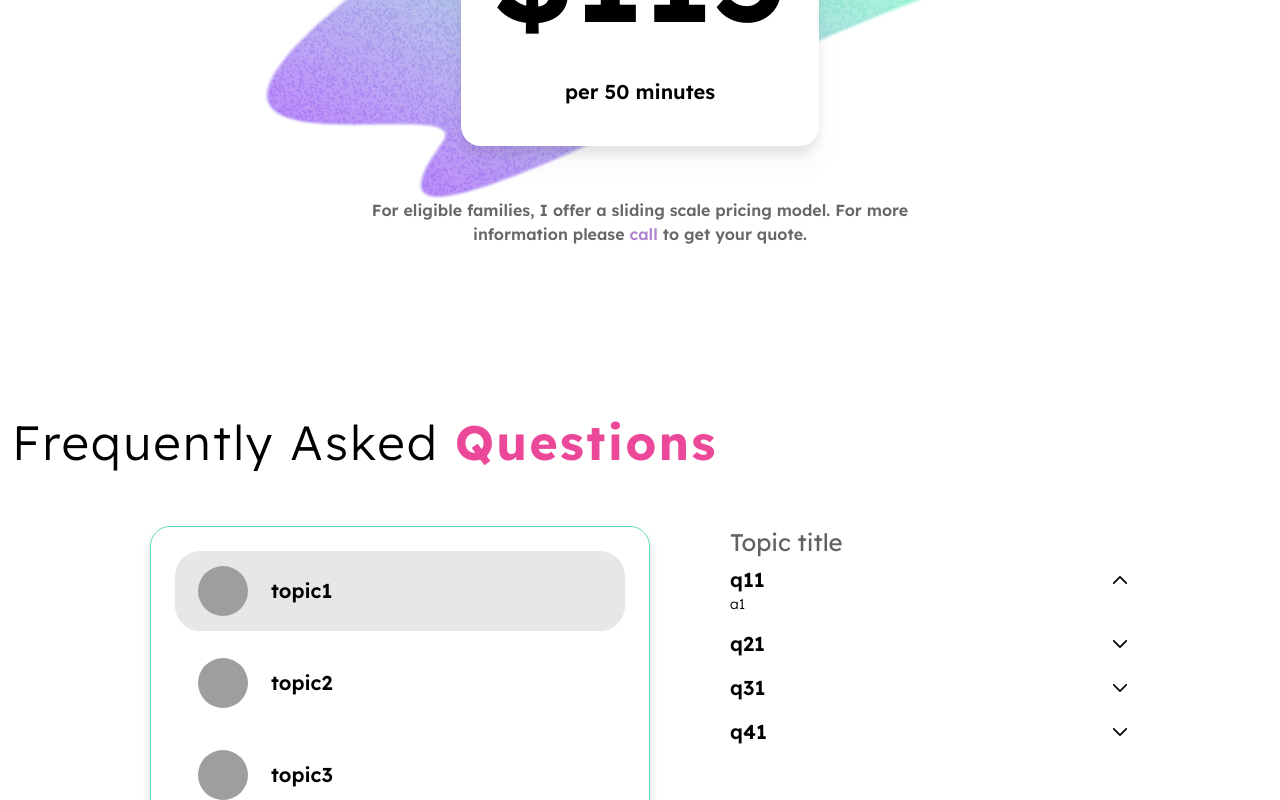
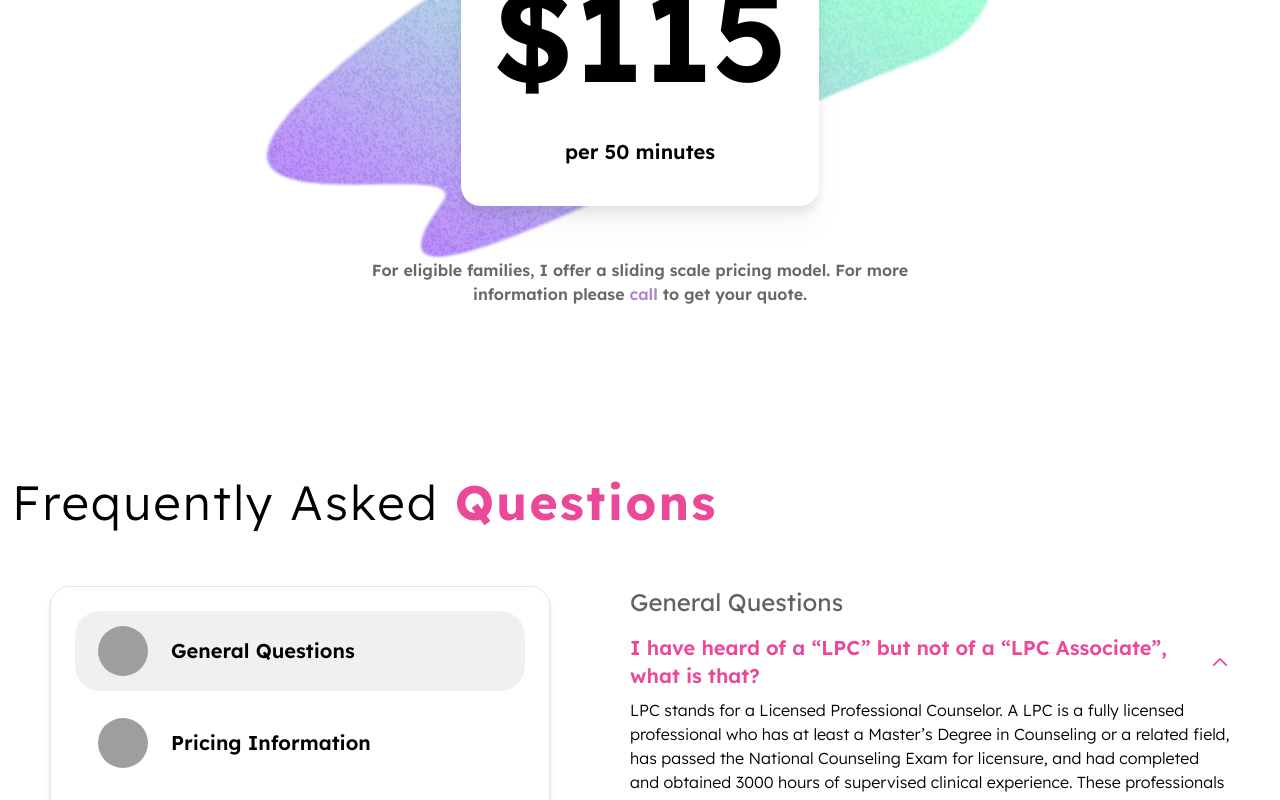
Before and after one commit to PWalis/alicia-counseling, a Next.js app: page / in a window 1280 px wide. Shown: the part 5636-6436 px from the top of the page. Built offline with nearby package versions, Linux system fonts and the light colour scheme.

Commit message:
FAQ section filled out information

```diff
--- a/ui/contact/Contact.tsx
+++ b/ui/contact/Contact.tsx
@@ -123,7 +123,7 @@ export function Contact() {
             <p className="text-pink-300 mt-2 mb-2 tracking-wide">
               Please call during business hours
             </p>
-            <a href="tel:1234567890" className="h-16 w-48 px-10 btn-grad rounded-[20px] drop-shadow-md">
+            <a href="tel:1234567890" className="h-16 w-48 px-10 pt-5 btn-grad rounded-[20px] flex items-center justify-center drop-shadow-md">
               Call My Office
             </a>
           </div>
--- a/ui/faq/FAQ.tsx
+++ b/ui/faq/FAQ.tsx
@@ -41,43 +41,86 @@ export function FAQ() {
 
   const faqs: Record<string, any> = {
     topic1: [
-      ["q11", "a1"],
-      ["q21", "a2"],
-      ["q31", "a3"],
-      ["q41", "a4"],
+      [
+        "I have heard of a “LPC” but not of a “LPC Associate”, what is that?",
+        "LPC stands for a Licensed Professional Counselor. A LPC is a fully licensed professional who has at least a Master’s Degree in Counseling or a related field, has passed the National Counseling Exam for licensure, and had completed and obtained 3000 hours of supervised clinical experience. These professionals are in independent practice. A LPC Associate (Licensed Professional Counselor Associate) is a provisional license to conduct counseling under the supervision of a Licensed Professional Counselor Supervisor (LPC-S). A LPC Associate has also earned a Master’s Degree in Counseling or a related field, has passed the National Counseling Exam for licensure, and is in the process of completing the required 3000 hours of supervised clinical experience to obtain full and independent licensure. Hey, that’s me! As a LPC Associate, I am supervised by Shawna Storey-Lovin, LPC-S. ",
+      ],
+      [
+        "If I bring my minor in to see you, how do I get to be involved?",
+        "As the parent/guardian of your minor, I rely heavily on your input and feedback related to your child. The first session is a sit down with you to discuss your concerns and desires for your child. After that, it’s time to get to work and most of my time will be spent directly working with your child independently. However, throughout your child’s treatment, we will engage in periodic parent training and/or consultation sessions to form a partnership and provide the best treatment for your child. ",
+      ],
     ],
     topic2: [
-      ["q12", "a1"],
-      ["q22", "a2"],
-      ["q32", "a3"],
-      ["q42", "a4"],
+      [
+        "How Much is a Session?",
+        "Self-pay sessions are $115.00 per 50-minute session.",
+      ],
+      [
+        "Do You Take Insurance?",
+        "I do not currently accept any commercial insurance plans and would be considered an Out of Network Provider. While I do not submit claims on your behalf to your insurance company, I am glad to provide you with a super bill you may file with your insurance if you desire to seek an opportunity for reimbursement of services. Please note that I cannot guarantee reimbursement through your insurance for the services rendered.",
+      ],
+      [
+        "What is the Sliding Scale based rate?",
+        "A sliding scale based rate is a way for lower income individuals/families to receive the help that they need at a lower rate. Sliding scale rates are offered on a limited basis and based off of proof of income.",
+      ],
+      [
+        "What is the Good Faith Estimate?",
+        "As of January 1, 2022, state-licensed health care providers must provide a Good Faith Estimate of expected health care charges to every new and continuing client who is either uninsured or not utilizing insurance. This is to provide you with an estimate of what your treatment may cost. You will be provided with a Good Faith Estimate with your initial paperwork and additionally as the need for ongoing sessions are determined.",
+      ],
     ],
     topic3: [
-      ["q13", "a1"],
-      ["q23", "a2"],
-      ["q33", "a3"],
-      ["q43", "a4"],
+      [
+        "How Long will Therapy Take?",
+        "There is not a rule book or designated timetable related to a standard therapeutic journey. Each person requires different lengths of treatment to meet their optimal well-being. The objective in therapy is to improve your overall well-being, functioning, and reach the goals you have set as part of your treatment plan. Therapy can be used both for intervention, growth, and maintenance. My objective as your counselor is to encourage and challenge your healing at a pace that is comfortable to you.",
+      ],
+      [
+        "What is Counseling?",
+        "Counseling is a behavioral health effort through self-exploration that considers values, beliefs, interests, and memories in a journey to rediscover YOU. Counseling focuses on emotional healing and well-being and tackles a decreased level of functioning. Counseling can only be provided by a licensed mental health professional. ",
+      ],
+      [
+        "What is Coaching?",
+        "Coaching is a supportive, encouraging, non-directive approach to developing skills, behaviors, and processes to achieve desired goals. We are going to set goals and work to achieve those goals. In coaching sessions, we are focusing on specific skill sets, competencies, and goals you are fostering your energy towards. With coaching, we are trying to elevate reaching your goals through use of your strengths. ",
+      ],
     ],
     topic4: [
-      ["q14", "a1"],
-      ["q24", "a2"],
-      ["q34", "a3"],
-      ["q44", "a4"],
+      [
+        "What is Your Niche?",
+        "My niche and passion are working with individuals (ages 5+) with neurodivergence, women’s health issues including those struggling with medical fragility, difficulty with self-esteem and self-compassion, postpartum depression, people-pleasing and boundary setting difficulties, and working with blended families, single parents, couples, and those struggling with relationship difficulties. In addition, I work with fellow therapists and associates to aid in finding work life balance, career fulfillment, and maneuvering the demands of being in the helping profession. ",
+      ],
+      [
+        "Do you offer Christian counseling? What if I am not a Christian, can you still help?",
+        "As a Christian myself, I do offer faith-based interventions for those that are seeking to deepen their understanding of faith in relational to their mental health. However, my practice is not limited to those whose beliefs are different than mine. Together, we can take a collaborative approach whether faith based or not and reach your mental health goals together. ",
+      ],
     ],
   };
 
+  const topicTitles: Record<string, string> = {
+    topic1: "General Questions",
+    topic2: "Pricing Information",
+    topic3: "Therapy Information",
+    topic4: "My Methods",
+  };
+
   return (
-    <section id="faq" className=" px-3 flex flex-col justify-center items-center w-full mb-20 mt-20">
+    <section
+      id="faq"
+      className=" px-3 flex flex-col justify-center items-center w-full mb-20 mt-20"
+    >
       <div className="w-full max-w-7xl mb-10">
         <h2 className="text-center sm:text-left text-5xl font-light tracking-wider mb-5">
-        Frequently Asked <span className="text-pink-500 font-bold">Questions</span>
+          Frequently Asked{" "}
+          <span className="text-pink-500 font-bold">Questions</span>
         </h2>
       </div>
-    <div className="flex flex-col sm:flex-row gap-20 w-full max-w-lg sm:max-w-full justify-center">
-        <div className="sm:w-[500px] border border-[#5DD9C1] rounded-[20px] px-6 py-6 flex flex-col gap-3 drop-shadow-lg bg-white">
+      <div className="flex flex-col md:flex-row gap-20 w-full max-w-lg md:max-w-full justify-center">
+        <div className="sm:w-[500px] sm:min-w-[400px] max-h-[406px] border border-gray-200 rounded-[20px] px-6 py-6 flex flex-col gap-3 drop-shadow-md bg-white">
+          {Object.keys(topicTitles).map((key) => (
             <button
-            onClick={() => handleTopicClick("topic1")}
-            className="bg-[#E7E7E7] rounded-[25px] h-[80px] flex text-xl items-center"
+              key={key}
+              onClick={() => handleTopicClick(key)}
+              className={`rounded-[25px] text-md h-[80px] flex lg:text-xl items-center ${
+                topic === key ? "bg-[#f0f0f0]" : ""
+              }`}
             >
               <svg
                 viewBox="0 0 16 16"
@@ -92,92 +135,50 @@ export function FAQ() {
                   stroke-linejoin="round"
                 ></g>
                 <g id="SVGRepo_iconCarrier">
-                <path fill="#9e9e9e" d="M8 3a5 5 0 100 10A5 5 0 008 3z"></path>
+                  <path
+                    fill="#9e9e9e"
+                    d="M8 3a5 5 0 100 10A5 5 0 008 3z"
+                  ></path>
                 </g>
               </svg>
-            <p className="font-semibold pl-2">topic1</p>
+              <p className="font-semibold pl-2">{topicTitles[key]}</p>
             </button>
-          <button
-            onClick={() => handleTopicClick("topic2")}
-            className=" rounded-[25px] h-[80px] flex text-xl items-center"
-          >
-            <svg
-              viewBox="0 0 16 16"
-              xmlns="http://www.w3.org/2000/svg"
-              fill="none"
-              className="h-20 pl-2"
-            >
-              <g id="SVGRepo_bgCarrier" stroke-width="0"></g>
-              <g
-                id="SVGRepo_tracerCarrier"
-                stroke-linecap="round"
-                stroke-linejoin="round"
-              ></g>
-              <g id="SVGRepo_iconCarrier">
-                <path fill="#9e9e9e" d="M8 3a5 5 0 100 10A5 5 0 008 3z"></path>
-              </g>
-            </svg>
-            <p className="font-semibold pl-2">topic2</p>
-          </button>
-          <button
-            onClick={() => handleTopicClick("topic3")}
-            className=" rounded-[25px] h-[80px] flex text-xl items-center"
-          >
-            <svg
-              viewBox="0 0 16 16"
-              xmlns="http://www.w3.org/2000/svg"
-              fill="none"
-              className="h-20 pl-2"
-            >
-              <g id="SVGRepo_bgCarrier" stroke-width="0"></g>
-              <g
-                id="SVGRepo_tracerCarrier"
-                stroke-linecap="round"
-                stroke-linejoin="round"
-              ></g>
-              <g id="SVGRepo_iconCarrier">
-                <path fill="#9e9e9e" d="M8 3a5 5 0 100 10A5 5 0 008 3z"></path>
-              </g>
-            </svg>
-            <p className="font-semibold pl-2">topic3</p>
-          </button>
-          <button
-            onClick={() => handleTopicClick("topic4")}
-            className=" rounded-[25px] h-[80px] flex text-xl items-center"
-          >
-            <svg
-              viewBox="0 0 16 16"
-              xmlns="http://www.w3.org/2000/svg"
-              fill="none"
-              className="h-20 pl-2"
-            >
-              <g id="SVGRepo_bgCarrier" stroke-width="0"></g>
-              <g
-                id="SVGRepo_tracerCarrier"
-                stroke-linecap="round"
-                stroke-linejoin="round"
-              ></g>
-              <g id="SVGRepo_iconCarrier">
-                <path fill="#9e9e9e" d="M8 3a5 5 0 100 10A5 5 0 008 3z"></path>
-              </g>
-            </svg>
-            <p className="font-semibold pl-2">topic4</p>
-          </button>
+          ))}
         </div>
-        <div className="sm:w-[400px]">
-          <h3 className="text-2xl text-[#636061]"> Topic title </h3>
+        <div className="sm:w-[600px]">
+          <h3 className="text-2xl text-[#636061] mb-2">
+            {topicTitles[topic]}{" "}
+          </h3>
           {topic &&
             faqs[topic].map((faq: any, index: any) => {
               return (
                 <Accordion
                   open={open === index}
                   icon={<Icon id={index} open={open} />}
-                  className="py-2"
+                  className="py-2 "
                 >
-                  <AccordionHeader onClick={() => handleOpen(index)}>
+                  <AccordionHeader
+                    onClick={() => handleOpen(index)}
+                    className={`${open === index ? "text-pink-500 mb-2" : "text-[#000000]"}`}
+                  >
                     {faq[0]}
                   </AccordionHeader>
-                  <AccordionBody>{faq[1]}</AccordionBody>
+                  <AccordionBody className="text-md">{faq[1]}</AccordionBody>
+                  <svg
+                  className="mt-4 mb-2"
+                    width="100%"
+                    height="1"
+                    xmlns="http://www.w3.org/2000/svg"
+                  >
+                    <line
+                      x1="0"
+                      y1="1"
+                      x2="100%"
+                      y2="1"
+                      stroke="gray"
+                      stroke-width="1"
+                    />
+                  </svg>
                 </Accordion>
               );
             })}
--- a/ui/footer/Footer.tsx
+++ b/ui/footer/Footer.tsx
@@ -147,10 +147,10 @@ export function Footer() {
           </div>
           <p className="max-w-[800px] text-sm font-light text-[#FFD1D1]">
             If you are in a life threatening situation, please call the
-            <span className="text-[#EA8B8B]">Suicide and Crisis Lifeline</span>,
+            <span className="text-[#EA8B8B]"> Suicide and Crisis Lifeline</span>,
             a free, 24-hour hotline, at 988. Your call will be routed to the
             crisis center near you. If your issue is an emergency, call
-            <span className="text-[#EA8B8B]">911</span> or go to your nearest
+            <span className="text-[#EA8B8B]"> 911</span> or go to your nearest
             emergency room.
           </p>
         </div>
--- a/ui/services/Services.tsx
+++ b/ui/services/Services.tsx
@@ -85,10 +85,10 @@ export function Services() {
           Groups
         </button>
       </div>
-      <div className="flex flex-col gap-3 text-center justify-center pt-5 max-w-lg">
+      <div className="flex flex-col gap-3 justify-center pt-5 max-w-[500px] min-h-[200px]">
+      {service === "coaching" || service === "groups" ? <p className="text-blue-500 text-center text-xl"> Coming soon! </p> : ""}
         {specializations[service].map((specialization) => (
-          <p>{specialization}</p>
-        ))}
+          <p>{specialization}</p> ))}
       </div>
     </section>
   );
```
Lines whose indentation alone changed are shown as unchanged.
